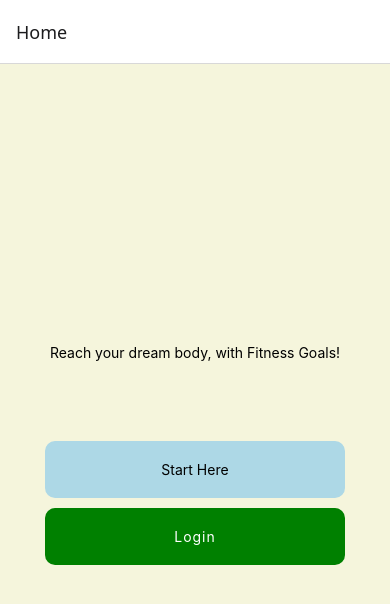
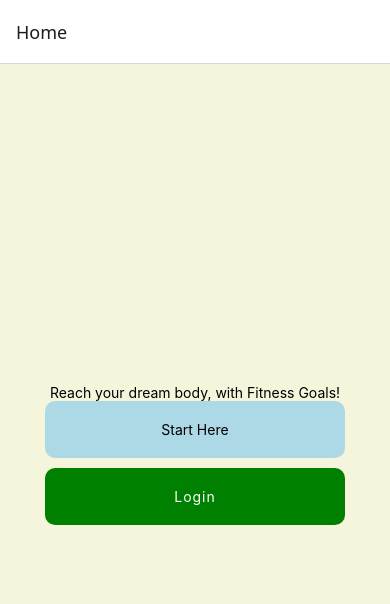
Before and after one commit to ComputerScienceWarrior/fitness-goals, a React Native app: screen /Home in a window 390 px wide. Shown: the top 604 px of the page. Built offline with nearby package versions, Linux system fonts and the light colour scheme.

Commit message:
deletes styling file and adds props

```diff
--- a/components/extras/Spacer/Spacer.js
+++ b/components/extras/Spacer/Spacer.js
@@ -1,11 +1,10 @@
 import React from "react";
 import { View } from "react-native";
-import styles from "./Styles";
 
-const Spacer = () => {
-    return(
-        <View style={styles.spacerDiv}></View>
-    )
-}
+const Spacer = ( props ) => {
+    return (
+        <View style={{ padding: props.padding, margin: props.margin }}></View>
+    );
+};
 
 export default Spacer;
--- a/components/extras/Spacer/Styles.js
+++ /dev/null
@@ -1,10 +0,0 @@
-import { StyleSheet } from "react-native";
-
-const styles = StyleSheet.create({
-    spacerDiv: {
-        padding: 20,
-        margin: 20
-    }
-});
-
-export default styles;
```
